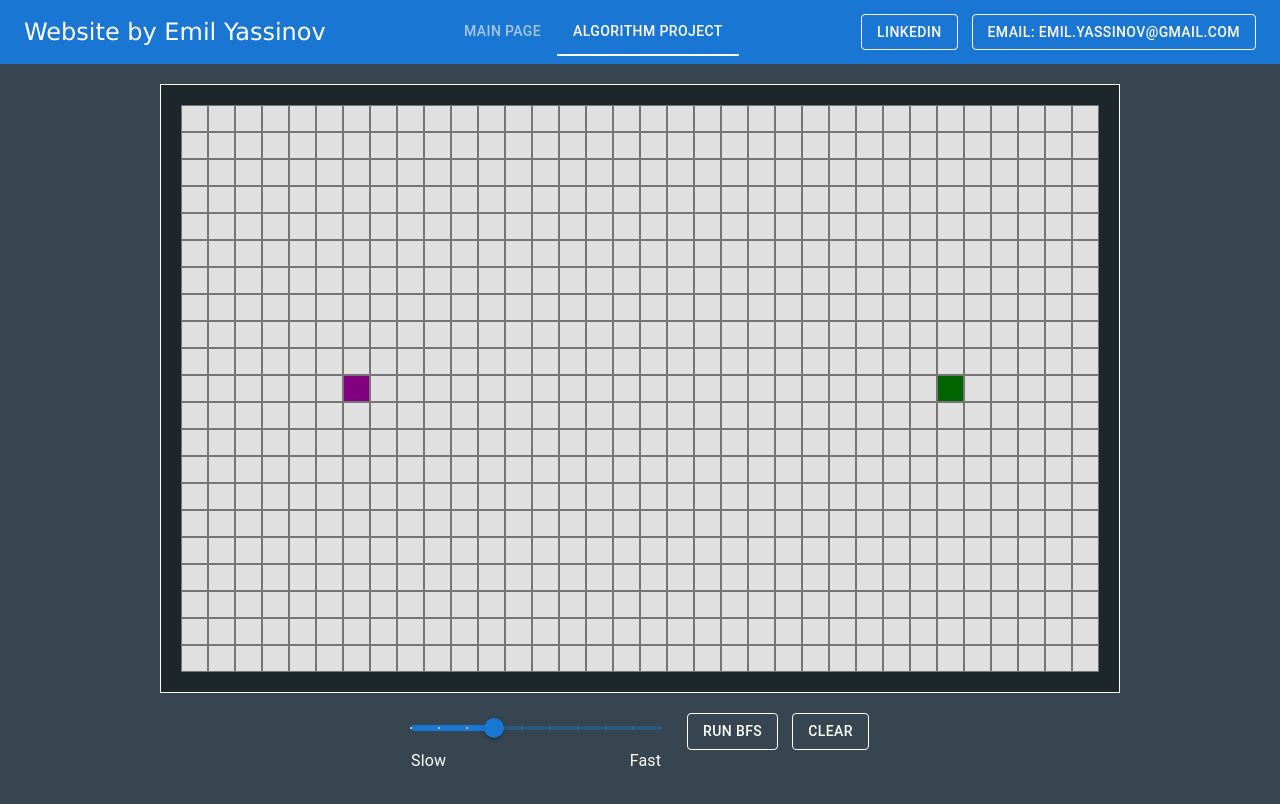
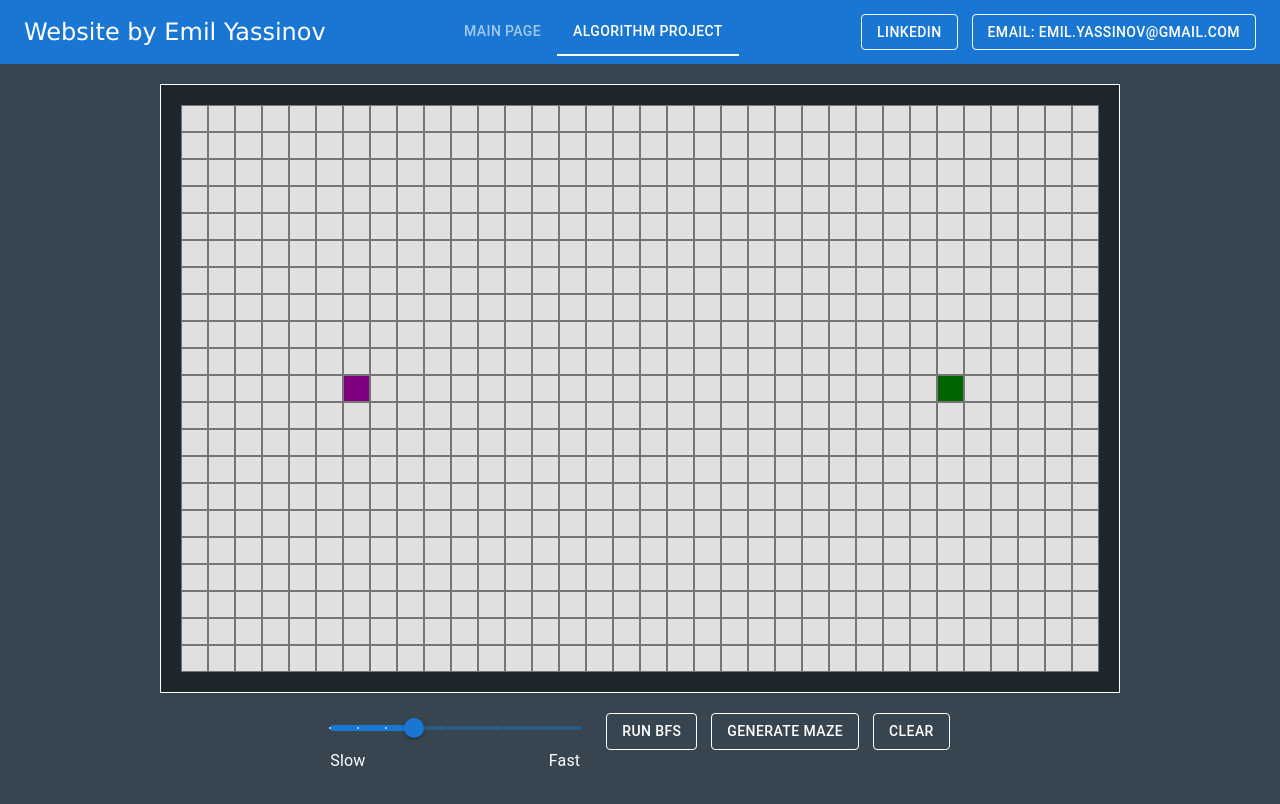
Before and after one commit to eyassino/Portfolio, a React (Create React App) app: page / in a window 1280 px wide. Both pictures are taken after a click on the tab "ALGORITHM PROJECT". Shown: the top 804 px of the page. Built offline with nearby package versions, Linux system fonts and the light colour scheme; the HTML template or start-up script is replaced by a standard one.

Commit message:
Maze gen created, uses backtracking

```diff
--- a/src/algorithmsPage.js
+++ b/src/algorithmsPage.js
@@ -31,7 +31,7 @@ function AlgorithmsPage() {
     const changedDuringDrag = useRef(new Set());
     const algRunningRef = useRef(false);
 
-    const setAlgRunningRef = (bool) => {
+    const setAlgRunningRef = (bool) => { // Used for disabling functionality to not break stuff
         algRunningRef.current = bool;
     };
 
@@ -195,7 +195,7 @@ function AlgorithmsPage() {
 
         const algStep = () => {
             for(let i = 0; i < animSpeed; i++) {    // This is so the user can decide how fast the animation is
-                console.log(algRunningRef.current);
+
                 if (queue.length === 0 || !algRunningRef.current) {    // It is achieved by running multiple steps at once
                     setAlgRunningRef(false);
                     return;
@@ -269,7 +269,7 @@ function AlgorithmsPage() {
         );
     };
 
-    const softResetGrid = () => {
+    const softResetGrid = () => { // Reset but don't touch the walls
         setGrid((prevGrid) =>
             prevGrid.map((row) =>
                 row.map((box) =>
@@ -282,6 +282,87 @@ function AlgorithmsPage() {
     const handleSlider = (event, newValue) => {
         setAnimSpeed(newValue);
     };
+
+    function fillGrid (){ // Used for making the maze, since this algorithm works by breaking walls rather than putting them up
+        setGrid(
+            Array.from({ length: rows }, (_, rowIndex) =>
+                Array.from({ length: cols }, (_, colIndex) => {
+                    if (rowIndex === startRow && colIndex === startCol) {
+                        return { type: "start" };
+                    } else if (rowIndex === endRow && colIndex === endCol) {
+                        return { type: "destination" };
+                    } else {
+                        return { type: "selected" };
+                    }
+                })
+            )
+        );
+        setCell(endRow, endCol+1, ""); // I don't like doing this but
+        setCell(endRow+1, endCol, ""); // Without this some mazes are unsolvable
+        setCell(endRow, endCol-1, ""); // Since the alg reaches the end and then
+        setCell(endRow-1, endCol, ""); // is unable to break walls it makes parts unreachable
+    }                                          // this makes it so it is guaranteed to reach it at least
+                                               // Could make a path then a maze around it, but I don't like that either
+    function mazeCreator () {
+        setAlgRunningRef(true); // Need a useRef to get instant changes
+        softResetGrid();
+        fillGrid();
+        const directions = [ // All possible directions (this one does not move diagonally)
+            [0, 2],                // Increments of two to avoid overwriting things
+            [2, 0],
+            [0, -2],
+            [-2, 0]
+        ];
+
+        const visited = Array.from({ length: rows }, () => Array(cols).fill(false));
+        const stack = [];
+        stack.push([startRow, startCol]); // Initiate
+        visited[startRow][startCol] = true;
+
+        const algStep = () => {
+            for(let i = 0; i < Math.ceil(animSpeed/2); i++) { // This is so the user can decide how fast the animation is
+                if (stack.length === 0 || !algRunningRef.current) {     // It is achieved by running multiple steps at once
+                    setAlgRunningRef(false);                    // division by 2 since it is quite fast if not divided
+                    return;
+                }
+
+                const [currentRow, currentCol] = stack[stack.length - 1];
+
+                // This is for the algorithm to know which cells are unvisited, used to know which "walls" not to break
+                const neighbors = directions
+                    .map(([dr, dc]) => [currentRow + dr, currentCol + dc])
+                    .filter(([newRow, newCol]) =>
+                        newRow >= 0 && newRow < rows &&
+                        newCol >= 0 && newCol < cols &&
+                        !visited[newRow][newCol]
+                    );
+
+
+                if (neighbors.length > 0) {
+                    // Pick a random neighbor
+                    const [newRow, newCol] = neighbors[Math.floor(Math.random() * neighbors.length)];
+                    const wallRow = (currentRow + newRow) / 2;
+                    const wallCol = (currentCol + newCol) / 2;
+
+                    // Mark the wall and the new cell as visited and part of the maze
+                    if (grid[newRow][newCol]?.type !== "destination" && grid[wallRow][wallCol]?.type !== "destination") {
+                        setCell(wallRow, wallCol, "");
+                        setCell(newRow, newCol, "");
+                    }
+                    visited[wallRow][wallCol] = true;
+                    visited[newRow][newCol] = true;
+
+                    // Add the new cell to the stack
+                    stack.push([newRow, newCol]);
+                } else {
+                    stack.pop(); // Backtrack if no unvisited neighbors remain
+                }
+            }
+            requestAnimationFrame(algStep);
+        };
+
+        algStep();
+    }
 
     return (
         <div className="main-body">
@@ -337,6 +418,7 @@ function AlgorithmsPage() {
                     </Box>
                 </Box>
                 <Button disabled={algRunningRef.current} style={{marginRight: 1 + 'em'}} variant="outlined" color="inherit" onClick={bfs}>Run BFS</Button>
+                <Button disabled={algRunningRef.current} style={{marginRight: 1 + 'em'}} variant="outlined" color="inherit" onClick={mazeCreator}>Generate maze</Button>
                 <Button variant="outlined" color="inherit" onClick={resetGrid}>Clear</Button>
             </Box>
         </div>
```
